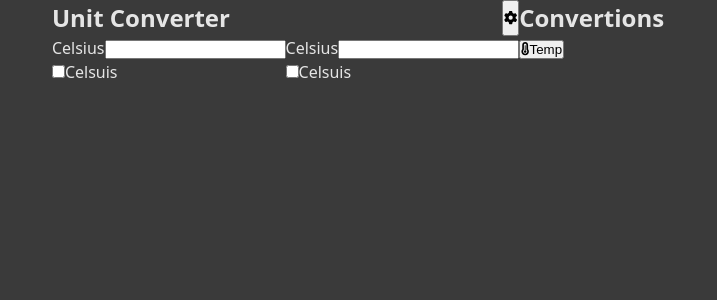
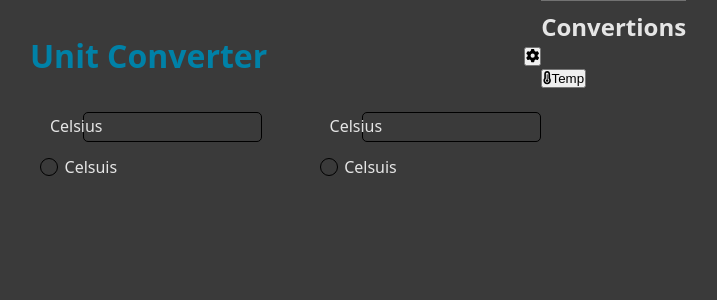
Before and after one commit to eridev14/unit-converter, a React (Vite) app: page / in a window 1280 px wide. Shown: the top 300 px of the page, without its empty margins (282-999 px from the left). Built offline with nearby package versions, Linux system fonts and the light colour scheme.

Commit message:
add styles components

```diff
--- a/src/App.css
+++ b/src/App.css
@@ -1,13 +1,160 @@
-/* .header {
-  min-height: 200px;
-} */
+.content {
+  position: relative;
+  max-width: 400px;
+  top: 100px;
+  /* border: 1px solid; */
+}
 
+.header {
+  margin-bottom: 1rem;
+}
+
+/* BTNS */
+
+.btn {
+  background: none;
+  border: none;
+  font-size: 1.5rem;
+}
+
+.btn--nav {
+  color: #faf0ca;
+}
+
+.btn--nav:hover {
+  cursor: pointer;
+}
+
+.btn--up {
+  position: absolute;
+  left: 50%;
+  transform: translateX(-50%);
+  top: 80px;
+  font-size: 1.4rem;
+  font-weight: 600;
+}
+
+.btn--convertions{
+  border: 1px solid rgba(255, 255, 255, 0.582);
+  min-width: 80px;
+  height: 80px;
+  border-radius: 5px;
+  display: flex;
+  justify-content: center;
+  align-items: center;
+  gap: .5rem;
+  flex-direction: column;
+}
+.btn__icon{
+  font-size: 2rem;
+}
+
+.btn__text{
+  font-size: .9rem;
+}
+
+/* NAV */
 .nav {
+  width: 100%;
   display: flex;
   justify-content: space-between;
+  align-items: center;
+  padding: 2rem 0;
 }
 
+.title {
+  font-size: 2rem;
+  color: var(--color-primary);
+}
+
+/* CONVERT HEADER */
+
 .convert {
+  position: relative;
+  width: 100%;
+  height: 105px;
   display: flex;
   justify-content: space-between;
+  gap: 3rem;
+  /* border: 1px solid; */
+  overflow: hidden;
+  transition: height .5s;
 }
+
+.convert.active {
+  height: 250px;
+}
+
+.convert__side {
+  display: flex;
+  flex-direction: column;
+  gap: .4rem;
+}
+
+.convert__label {
+  position: relative;
+  left: 20px;
+}
+
+.convert__input {
+  min-height: 30px;
+  border-radius: 5px;
+  background: none;
+  border: none;
+  outline: none;
+  border: 1px solid;
+}
+
+.convert__equal {
+  position: absolute;
+  left: 50%;
+  transform: translateX(-50%);
+  top: 20px;
+  font-size: 1.8rem;
+  font-weight: 600;
+}
+
+/*CHECKBOXES CONTENT*/
+.checked {
+  position: relative;
+  margin-top: .8rem;
+}
+
+.checked__item {
+  display: flex;
+  align-items: center;
+  gap: .6rem;
+  margin-left: 5px;
+  margin-bottom: .3rem;
+  padding: 0 .5rem;
+}
+
+.checked__check {
+  appearance: none;
+  width: 12px;
+  height: 12px;
+  outline: 1px solid;
+  outline-offset: 2px;
+  border-radius: 50%;
+}
+
+.checked__check:checked {
+  background: var(--color-primary);
+}
+
+.convertions {
+  border-top: 1px solid rgba(255, 255, 255, 0.288);
+  padding: .5rem 0;
+}
+
+.convertions__title{
+  margin-bottom: 1.5rem;
+}
+
+.convertions__grid{
+  display: flex;
+  justify-content: center;
+  justify-content: space-between;
+  gap: .5rem;
+  flex-wrap: wrap;
+}
```
